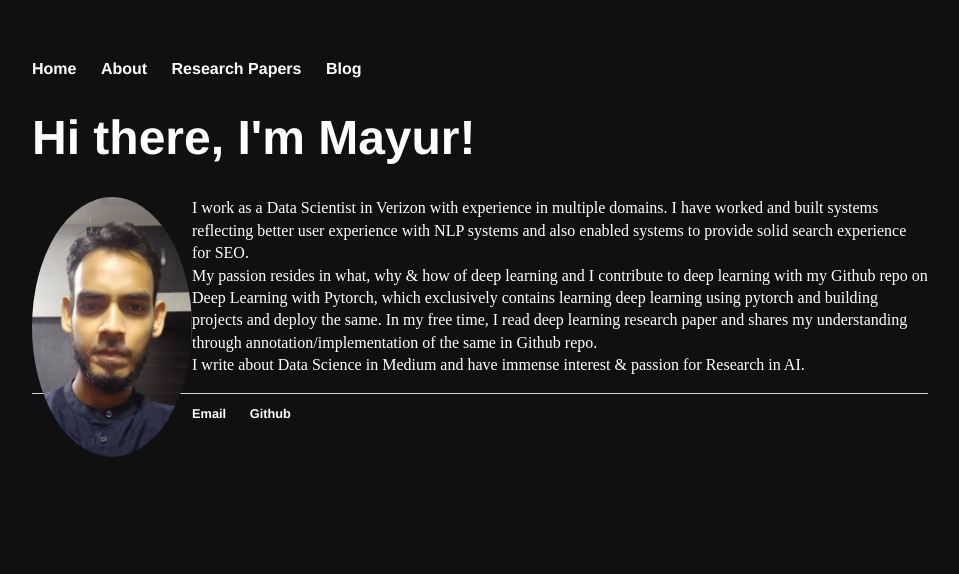
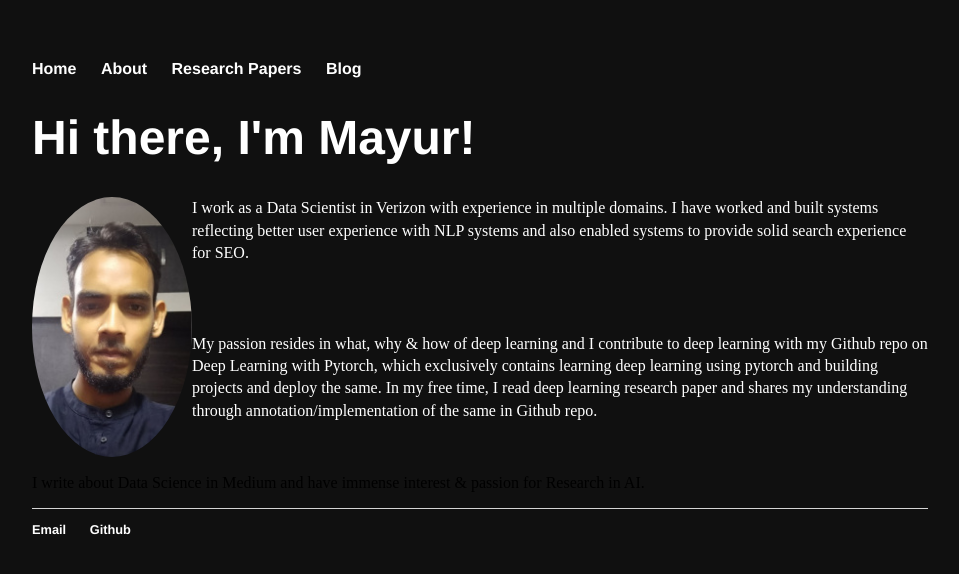
Before and after one commit to Mayurji/mayurji.github.io, a Jekyll site: the page built from index.html, in a window 1280 px wide. Shown: the top 574 px of the page, without its empty margins (160-1119 px from the left). Built offline with Jekyll 4.4.1, drawn with Linux system fonts in a browser that asks for light colours.

Commit message:
Update index.html

```diff
--- a/index.html
+++ b/index.html
@@ -12,13 +12,15 @@
 
 	<img src="{{site.url}}/assets/images/profile/mayur.jpg" class="image-cropper" alt="avatar" class="profile-pic">
 
-	I work as a Data Scientist in Verizon with experience in multiple domains. I have worked and built systems reflecting
-	better user experience with NLP systems and also enabled systems to provide solid search experience for SEO.
+	<p style="text-align:left;">I work as a Data Scientist in Verizon with experience in multiple domains. I have worked and built systems reflecting
+	better user experience with NLP systems and also enabled systems to provide solid search experience for SEO.</p>
 	<br>
-	My passion resides in what, why & how of deep learning and I contribute to deep learning with my Github repo on Deep
+	<br>
+	<p style="text-align:left;">My passion resides in what, why & how of deep learning and I contribute to deep learning with my Github repo on Deep
 	Learning with Pytorch, which exclusively contains learning deep learning using pytorch and building projects and deploy
 	the same. In my free time, I read deep learning research paper and shares my understanding through annotation/implementation
-	of the same in Github repo.
+	of the same in Github repo.</p>
+	<br>
 	<br>
 	I write about Data Science in Medium and have immense interest & passion for Research in AI.
 </p>
```
